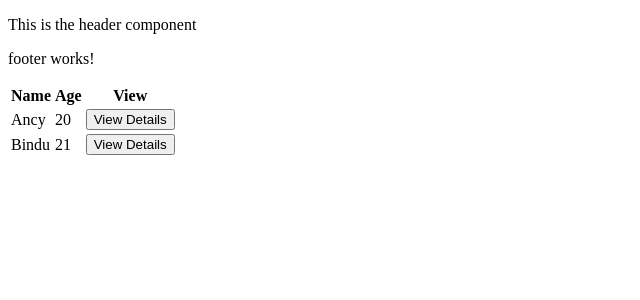
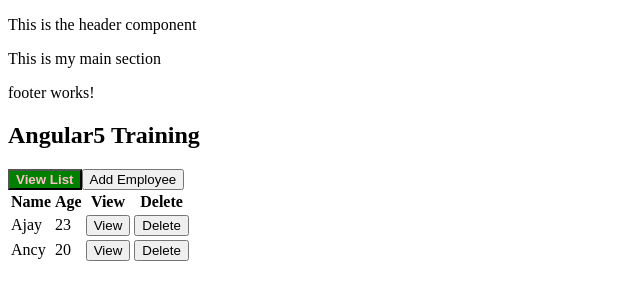
Before and after one commit to Rijotony/rijo1120App, an Angular app: page / in a window 1280 px wide. Shown: the top 300 px of the page, without its empty margins (0-640 px from the left). Built offline with nearby package versions, Linux system fonts and the light colour scheme.

Commit message:
11/27/17

```diff
--- a/src/app/app.component.css
+++ b/src/app/app.component.css
@@ -0,0 +1,8 @@
+tr.selected{
+    background-color: blue;
+}
+.active{
+    background-color: green;
+    color:pink;
+    font-weight: bold;
+}
--- a/src/app/app.component.html
+++ b/src/app/app.component.html
@@ -1,22 +1,54 @@
 <!--The content below is only a placeholder and can be replaced.-->
 <app-header></app-header>
+This is my main section
 <app-footer></app-footer>
+<!--<app-models></app-models> -->
+
+<h2>{{title}}</h2>
+
+<button [ngClass]="{'active': activeView === 'list'}" (click)="selectView('list')">View List</button>
+<button [ngClass]="{'active': activeView === 'addEmployee'}" (click)="selectView('addEmployee')">Add Employee</button>
+
+<div *ngIf = "activeView ==='addEmployee'">
+  <h2>Add Employee</h2>
+  {{newEmployee | json}}
+  <div>
+    Name: <input type="text" [(ngModel)]="newEmployee.name">
+
+  </div>
+  <div>
+      Age: <input type="number" [(ngModel)]="newEmployee.age">
+
+  </div>
+  <button (click)= "addEmployee()">Add</button>
+</div>
 
 
-<table>
+<div *ngIf="activeView === 'list'">
+  <table>
   <thead>
     <tr>
       <th>Name</th>
       <th>Age</th>
       <th>View</th>
+      <th>Delete</th>
     </tr>
     </thead>
       <tbody>
-        <tr *ngFor="let emp of employees">
+     <!--   <tr *ngFor="let emp of employees" [ngClass]="{ 'selected' : emp.selected }">
           <td>{{emp.name}}</td>
           <td>{{emp.age}}</td>
-          <td><button (click)="selectEmployee(emp)">View Details</button></td>
-        </tr>
+          <td><button (click)="onSelectEmployee(emp)">View</button></td>
+          <td><button>Delete</button></td>
+        </tr> -->
+
+        <tr *ngFor="let emp of employees; let i = index" [ngClass]="{ 'selected' : emp.selected }">
+            <td>{{emp.name}}</td>
+            <td>{{emp.age}}</td>
+            <td> <button (click)="onSelectEmployee(emp)">View</button> </td>
+            <td><button (click)="deleteEmployee(i)">Delete</button></td>
+          </tr>
+
       </tbody>
 
 </table>
@@ -26,3 +58,4 @@
     <p>Age:{{selectedEmployee.age}}</p>
 
 </div>
+</div>
--- a/src/app/app.component.ts
+++ b/src/app/app.component.ts
@@ -1,4 +1,6 @@
 import { Component } from '@angular/core';
+import { Employee } from './models/employee';
+import {viewClassName} from '@angular/compiler';
 
 @Component({
   selector: 'app-root',
@@ -6,19 +8,31 @@ import { Component } from '@angular/core';
   styleUrls: ['./app.component.css']
 })
 export class AppComponent {
+  title = 'Angular5 Training';
+  activeView = 'list';
   selectedEmployee;
-  employees:Array<object> = [
-    {
-      name:'Ancy',
-      age:20
-    },
-    {
-      name:'Bindu',
-      age:21
-    }
+  newEmployee: Employee = new Employee('',null);
+  employees:Array<Employee> = [
+    new Employee('Ajay',23),
+    new Employee('Ancy',20)
   ];
-  selectEmployee(employees){
-    this.selectedEmployee = employees;
+  clearSelections(){
+  this.employees.forEach(emp => emp.selected=false);
+  }
+  addEmployee(){
+    this.employees.push(this.newEmployee);
   }
 
+  onSelectEmployee(employee:Employee){
+    this.clearSelections();
+    employee.selected=true;
+    this.selectedEmployee =employee;
+
 }
+selectView(viewName){
+  this.activeView = viewName;
+}
+deleteEmployee(empIndex) {
+  this.employees.splice(empIndex, 1);
+}
+}
--- /dev/null
+++ b/src/app/models/employee.ts
@@ -0,0 +1,6 @@
+export class Employee{
+
+    constructor (public name:string, public age:number, public selected?:boolean){
+
+           }
+}
```
Also changed, not shown: src/app/app.module.ts (+5 -2 lines), 1 other file (tests, documents, lock files or other folders).
